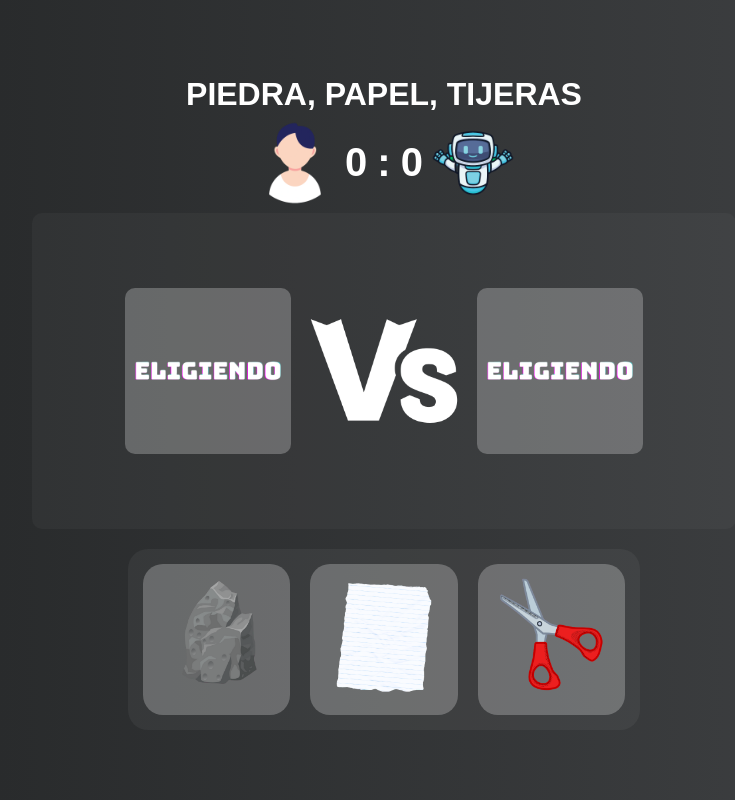
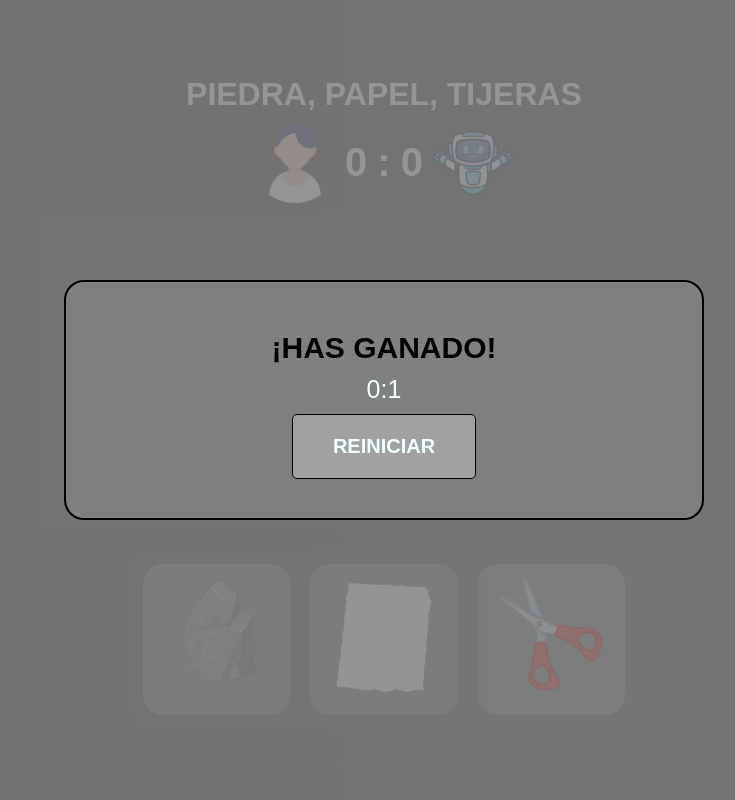
Before and after one commit to jamdeve/EJERCICIOS_JAVASCRIPT, a plain HTML site: page PIEDRA_PAPEL_TIJERA/piedraPapelTijera.html in a window 1280 px wide. Shown: the whole page, without its empty margins (256-991 px from the left). Drawn offline with nearby package versions, Linux system fonts and the light colour scheme.

Commit message:
ventana victoria

```diff
--- a/PIEDRA_PAPEL_TIJERA/piedraPapelTijera.html
+++ b/PIEDRA_PAPEL_TIJERA/piedraPapelTijera.html
@@ -7,6 +7,17 @@
     <link rel="stylesheet" href="piedraPapelTijeraStyles.css">
 </head>
 <body>
+    <div class="windowEndGame" id="windowEndGame">
+        <div class="windowEndGame_Container">
+            <h2 id="windowEndGame_Container__titulo">¡HAS GANADO!</h2>
+            <div class="windowEndGame_puntuacion">
+                <span id="windowEndGame__puntuacion">0:1</span>
+            </div>
+
+            <a id="windowEndGame__restart" class="Modal_Container__Close">REINICIAR</a>
+
+        </div>
+    </div>
     <div class="wrapper">
         <h1>PIEDRA, PAPEL, TIJERAS</h1>
         <div class="puntuacion__container">
@@ -51,6 +62,8 @@
     </div>
 
 
+
+
     <script src="https://unpkg.com/boxicons@2.1.4/dist/boxicons.js"></script>
     <script src="piedraPapelTijeraSystem.js"></script>
 </body>
--- a/PIEDRA_PAPEL_TIJERA/piedraPapelTijeraStyles.css
+++ b/PIEDRA_PAPEL_TIJERA/piedraPapelTijeraStyles.css
@@ -149,6 +149,65 @@ h1{
     max-width: 100%;
 }
 
+/* END GAME */
+
+.windowEndGame{
+    background-color: rgba(128, 128, 128, 0.832);
+    width: 100vw;
+    height: 100vh;
+    position: absolute;
+    z-index: 20;
+    display: flex;
+    justify-content: center;
+    align-items: center;
+}
+
+.windowEndGame_Container{
+    background-color: gray;
+    padding: 10px;
+    text-align: center;
+    border: 2px solid black;
+    border-radius: 20px;
+    position: relative;
+    width: 50%;
+    height: 30%;
+    color: azure;
+    align-content: center;
+}
+
+.windowEndGame_Container h2{
+    color: black;
+    text-transform: uppercase;
+    padding: 10px;
+    border-radius: 10px;
+    font-size: 30px;
+    margin-top: 0;
+}
+
+.windowEndGame_Container span
+{
+    font-size: 25px;
+}
+
+.windowEndGame_Container a{
+    text-align: center;
+    background-color: rgb(161, 161, 161);
+    padding: 20px;
+    border: 1px solid black;
+    display: block;
+    border-radius: 5px;
+    width: 30%;
+    font-size: 20px;
+    font-weight: bold;
+    margin: auto;
+    margin-top: 10px;
+    cursor: pointer;
+}
+
+.windowEndGame_Container a:hover{
+    background-color: rgba(161, 161, 161, 0.444);
+}
+
 
 @media (max-width: 767px){
     .battle{
@@ -180,4 +239,8 @@ h1{
         box-shadow: 0 0 20px 2px white;
     }
 
+    .windowEndGame_Container a{
+        width: 80%;
+    }
+
 }
--- a/PIEDRA_PAPEL_TIJERA/piedraPapelTijeraSystem.js
+++ b/PIEDRA_PAPEL_TIJERA/piedraPapelTijeraSystem.js
@@ -15,6 +15,11 @@ const imgTijeras = "Imagenes/Tijeras.png";
 const battleContainerPlayer = document.getElementById("battleContainerPlayer");
 const battleContainerCom = document.getElementById("battleContainerCom");
 
+const windowEndGame = document.getElementById("windowEndGame");
+const windowEndGame__puntuacion = document.getElementById("windowEndGame__puntuacion");
+const windowEndGame__restart = document.getElementById("windowEndGame__restart");
+const windowEndGame_Container__titulo = document.getElementById("windowEndGame_Container__titulo");
+
 
 const options = {
     None: 0,
@@ -29,6 +34,12 @@ let ComSelectedOption = options.None;
 let playerScore = 0;
 let comScore = 0;
 
+windowEndGame__restart.addEventListener("click", (event) => {
+    playerScore = 0;
+    comScore = 0;
+    updateTextScore();
+    reset();
+})
 
 optionsElement.addEventListener("click",(event) => {
     if (PlayerSelectedOption != options.None) return;
@@ -115,7 +126,24 @@ function playRound()
     }
     updateTextScore();
 
-    setTimeout(reset, 1300);
+    if (comScore === 3 || playerScore === 3)
+    {
+        windowEndGame.style.display = "flex";
+        windowEndGame__puntuacion.textContent = `${playerScore} : ${comScore}`
+        if (comScore === 3)
+        {
+            windowEndGame_Container__titulo.textContent = "¡HAS PERDIDO!";
+        }
+        else
+        {
+            windowEndGame_Container__titulo.textContent = "¡HAS GANADO!";
+        }
+    }
+    else
+    {
+        setTimeout(reset, 1300);
+    }
+
 
 }
 
@@ -142,6 +170,7 @@ function empate()
 
 function reset()
 {
+    windowEndGame.style.display = "none";
     PlayerSelectedOption = options.None;
     ComSelectedOption = options.None;
     imgBattlePlayer.setAttribute("src",imgEligiendo);
```
